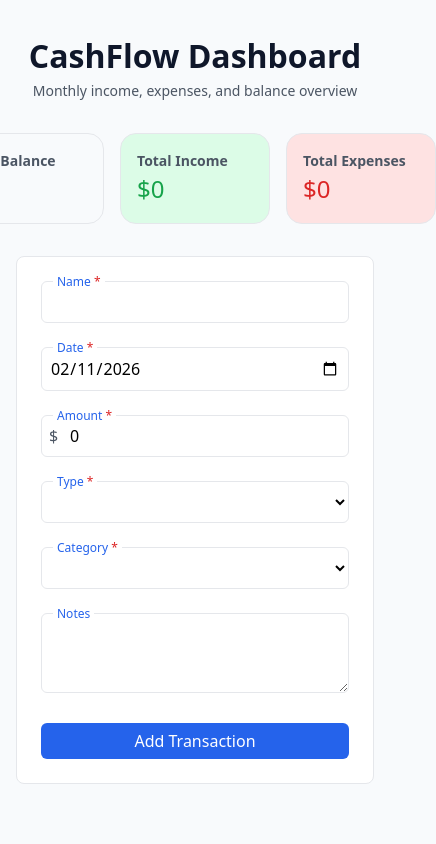
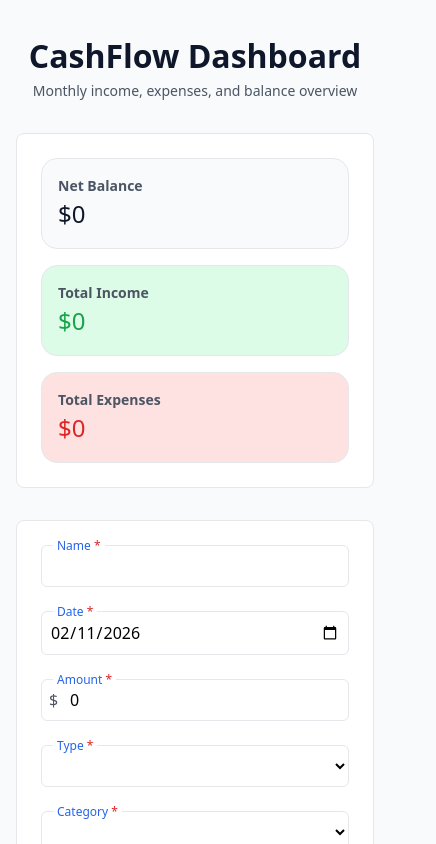
Before and after one commit to Brijsunil2/cashflow-simulator, a React (Vite) app in the folder frontend/: page / in a window 390 px wide. Shown: the top 844 px of the page, 436 px wide, since content can reach past the window. Built offline with nearby package versions, Linux system fonts and the light colour scheme.

Commit message:
style: update style for summary card for mobile screens

```diff
--- a/frontend/src/components/SummaryCard/SummaryCard.scss
+++ b/frontend/src/components/SummaryCard/SummaryCard.scss
@@ -1,12 +1,22 @@
-@use '../../styles/abstracts/spacing' as *;
-@use '../../styles/abstracts/colors' as *;
-@use '../../styles/abstracts/typography' as *;
+@use "../../styles/abstracts/spacing" as *;
+@use "../../styles/abstracts/colors" as *;
+@use "../../styles/abstracts/typography" as *;
+@use "../../styles/abstracts/breakpoints" as *;
+@use "sass:map";
 
 .summary-card {
   display: flex;
-    justify-content:center;
+  justify-content: center;
   gap: $space-4;
   width: 100%;
+  background-color: $color-surface;
+  border: 1px solid $color-border;
+  padding: 1.5rem;
+  border-radius: 8px;
+
+    @media (max-width: map.get($breakpoints, sm)) {
+        flex-direction: column;
+    }
 
   .card {
     display: flex;
```
Lines whose indentation alone changed are shown as unchanged.
